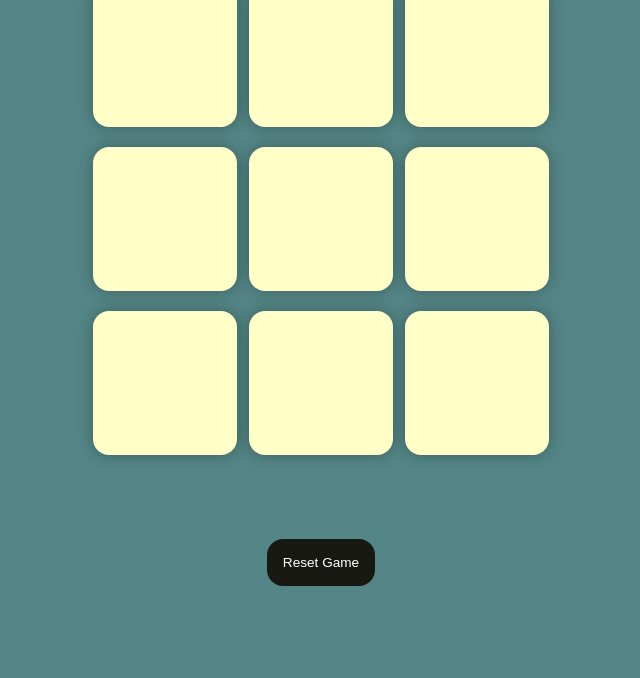
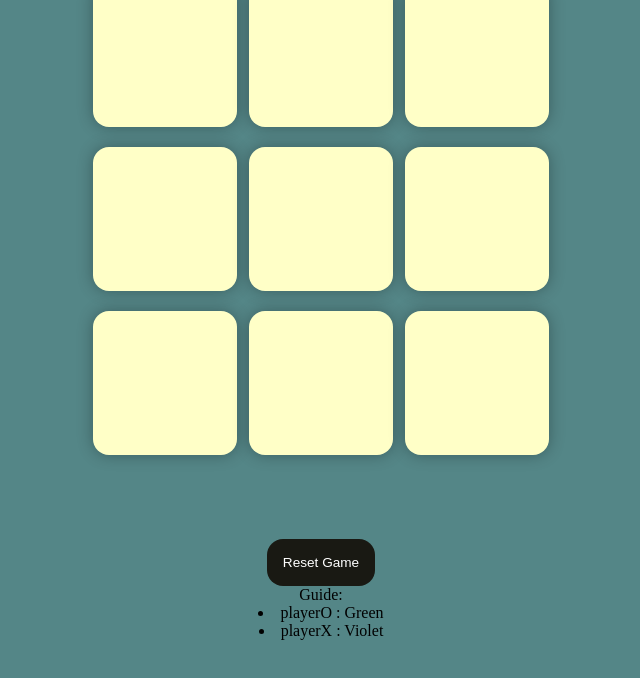
Before and after one commit to Tharun8466/Tic-Tac-Toe, a plain HTML site: page index.html in a window 1280 px wide. Shown: the part 58-736 px from the top of the page, without its empty margins (319-959 px from the left). Drawn offline with Linux system fonts and the light colour scheme.

Commit message:
Update index.html

```diff
--- a/index.html
+++ b/index.html
@@ -6,7 +6,7 @@
     <title>Tic-Tac-Toe</title>
     <link rel="stylesheet" href="style.css">
 </head>
-<body>
+<body class="o x">
     <div class="msg-container hide">
         <p id="msg"></p>
         <button id="new-btn">New Game</button>
@@ -27,8 +27,17 @@
             </div>
         </div>
         <button id="reset-btn">Reset Game</button>
+        <div class="GuideDiv">
+            <hl>Guide:</hl>
+                <li>playerO : Green</li>
+                <li>playerX : Violet</li>
+        </div>
     </main>
 
     <script src="script.js"></script>
 </body>
 </html>
+
+    <script src="script.js"></script>
+</body>
+</html>
```
